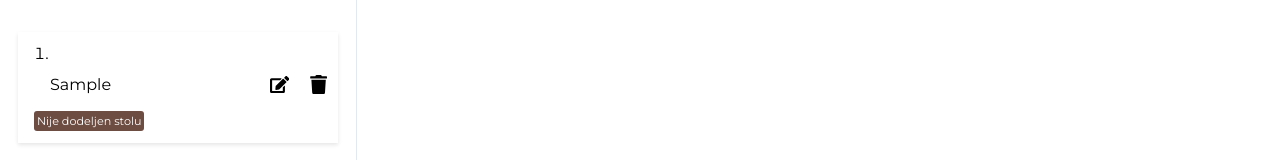
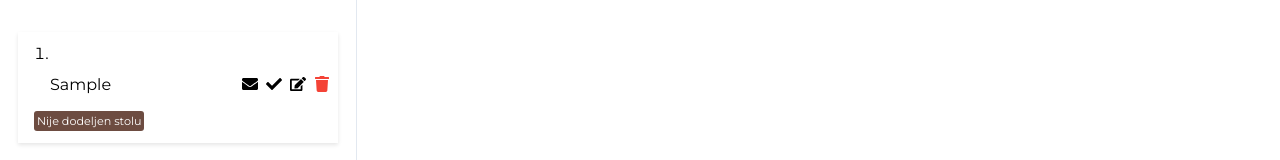
Before and after one commit to Adrian-Swifter/spisak-gostiju, a React (Vite) app: page / in a window 1280 px wide. Both pictures are taken after typing "Sample" into the empty fields and a click on the button "Dodaj Gosta". Shown: the part 412-572 px from the top of the page. Built offline with nearby package versions, Linux system fonts and the light colour scheme.

Commit message:
added incite sent and attendance confirmation buttons

```diff
--- a/src/App.tsx
+++ b/src/App.tsx
@@ -269,6 +269,7 @@ const App = () => {
                     tables={tables}
                     onDelete={deleteGuest}
                     onEdit={editGuest}
+                    setGuests={setGuests}
                   />
                 </>
               )}
--- a/src/components/guests/GuestList.tsx
+++ b/src/components/guests/GuestList.tsx
@@ -1,7 +1,7 @@
 import { useState } from "react";
 import DraggableGuest from "./DraggableGuest";
 import { Guest, Table } from "../../types";
-import { FaEdit, FaTrash, FaSave } from "react-icons/fa";
+import { FaEdit, FaTrash, FaSave, FaEnvelope, FaCheck } from "react-icons/fa";
 import TableIcon from "../../utils/TableIcon";
 
 const GuestList = ({
@@ -9,11 +9,13 @@ const GuestList = ({
   tables,
   onDelete,
   onEdit,
+  setGuests, // Add setGuests to update the guests array
 }: {
   guests: Guest[];
   tables: Table[];
   onDelete: (id: string) => void;
   onEdit: (id: string, name: string) => void;
+  setGuests: (guests: Guest[]) => void; // Function to update guests
 }) => {
   const [editingGuestId, setEditingGuestId] = useState<string | null>(null);
   const [editingGuestName, setEditingGuestName] = useState<string>("");
@@ -36,7 +38,26 @@ const GuestList = ({
     }
   };
 
-  // Find the table name for a guest
+  const handleInviteClick = (guestId: string) => {
+    const updatedGuests = guests.map((guest) =>
+      guest.id === guestId
+        ? { ...guest, inviteSent: !guest.inviteSent } // Toggle inviteSent
+        : guest
+    );
+    setGuests(updatedGuests);
+    localStorage.setItem("guests", JSON.stringify(updatedGuests)); // Save to local storage
+  };
+
+  const handleConfirmClick = (guestId: string) => {
+    const updatedGuests = guests.map((guest) =>
+      guest.id === guestId
+        ? { ...guest, confirmedAttendance: !guest.confirmedAttendance } // Toggle confirmedAttendance
+        : guest
+    );
+    setGuests(updatedGuests);
+    localStorage.setItem("guests", JSON.stringify(updatedGuests)); // Save to local storage
+  };
+
   const getTableNameForGuest = (guestId: string): string | null => {
     for (const table of tables) {
       for (const chair of table.chairs) {
@@ -48,7 +69,6 @@ const GuestList = ({
     return null;
   };
 
-  // Filter guests based on the selected filter option
   const filteredGuests = guests.filter((guest) => {
     const tableName = getTableNameForGuest(guest.id);
     if (filterOption === "assigned") return tableName !== null;
@@ -56,12 +76,10 @@ const GuestList = ({
     return true;
   });
 
-  // Apply search query to the filtered guests
   const searchedGuests = filteredGuests.filter((guest) =>
     guest.name.toLowerCase().includes(searchQuery.toLowerCase())
   );
 
-  // Sort guests based on the selected sort option
   const sortedGuests = [...searchedGuests].sort((a, b) => {
     if (sortOption === "table") {
       const tableA = getTableNameForGuest(a.id) || "";
@@ -158,20 +176,60 @@ const GuestList = ({
                   className="guest-controls"
                   style={{
                     display: "flex",
-                    gap: "10px",
+                    gap: "2px",
+                    alignItems: "center",
                   }}
                 >
+                  <button
+                    onClick={() => handleInviteClick(guest.id)}
+                    title="Poslata pozivnica"
+                    style={{
+                      padding: "3px",
+                      border: "none",
+                      borderRadius: "3px",
+                      backgroundColor: guest.inviteSent ? "#4caf50" : "white",
+                      color: guest.inviteSent ? "white" : "black",
+                      fontSize: "1rem",
+                      cursor: "pointer",
+                      display: "flex",
+                      alignItems: "center",
+                      justifyContent: "center",
+                    }}
+                  >
+                    <FaEnvelope />
+                  </button>
+                  <button
+                    onClick={() => handleConfirmClick(guest.id)}
+                    title="Potvrdi dolazak"
+                    style={{
+                      padding: "3px",
+                      border: "none",
+                      borderRadius: "3px",
+                      backgroundColor: guest.confirmedAttendance
+                        ? "#4caf50"
+                        : "white",
+                      color: guest.confirmedAttendance ? "white" : "black",
+                      fontSize: "1rem",
+                      cursor: "pointer",
+                      display: "flex",
+                      alignItems: "center",
+                      justifyContent: "center",
+                    }}
+                  >
+                    <FaCheck />
+                  </button>
+
                   {editingGuestId === guest.id ? (
                     <button
                       onClick={handleSaveClick}
                       title="Sačuvaj"
                       style={{
-                        padding: "5px",
+                        padding: "3px",
                         border: "none",
                         borderRadius: "3px",
-                        backgroundColor: "white",
-                        color: "black",
-                        fontSize: "1.2rem",
+                        backgroundColor: "#4caf50",
+                        color: "white",
+                        fontSize: "1rem",
                         cursor: "pointer",
                         display: "flex",
                         alignItems: "center",
@@ -185,12 +243,12 @@ const GuestList = ({
                       onClick={() => handleEditClick(guest)}
                       title="Izmeni"
                       style={{
-                        padding: "5px",
+                        padding: "3px",
                         border: "none",
                         borderRadius: "3px",
                         backgroundColor: "white",
                         color: "black",
-                        fontSize: "1.2rem",
+                        fontSize: "1rem",
                         cursor: "pointer",
                         display: "flex",
                         alignItems: "center",
@@ -204,12 +262,12 @@ const GuestList = ({
                     onClick={() => onDelete(guest.id)}
                     title="Izbriši"
                     style={{
-                      padding: "5px",
+                      padding: "3px",
                       border: "none",
                       borderRadius: "3px",
                       backgroundColor: "white",
-                      color: "black",
-                      fontSize: "1.2rem",
+                      color: "#f44336",
+                      fontSize: "1rem",
                       cursor: "pointer",
                       display: "flex",
                       alignItems: "center",
@@ -226,13 +284,12 @@ const GuestList = ({
                   fontSize: "0.7rem",
                   color: "#fff",
                   display: "inline-flex",
-                  alignItems: "center",
-                  gap: "5px",
                   backgroundColor: "#6d4c41",
                   padding: "3px",
                   borderRadius: "3px",
                 }}
               >
+                <div style={{ display: "flex", alignItems: "center" }}>
                   {getTableNameForGuest(guest.id) ? (
                     <>
                       <TableIcon />
@@ -241,6 +298,7 @@ const GuestList = ({
                   ) : (
                     "Nije dodeljen stolu"
                   )}
+                </div>
               </div>
             </li>
           ))}
--- a/src/types.ts
+++ b/src/types.ts
@@ -1,4 +1,6 @@
 export interface Guest {
+    inviteSent: any;
+    confirmedAttendance: any;
     id: string;
     name: string;
   }
```
Lines whose indentation alone changed are shown as unchanged.
